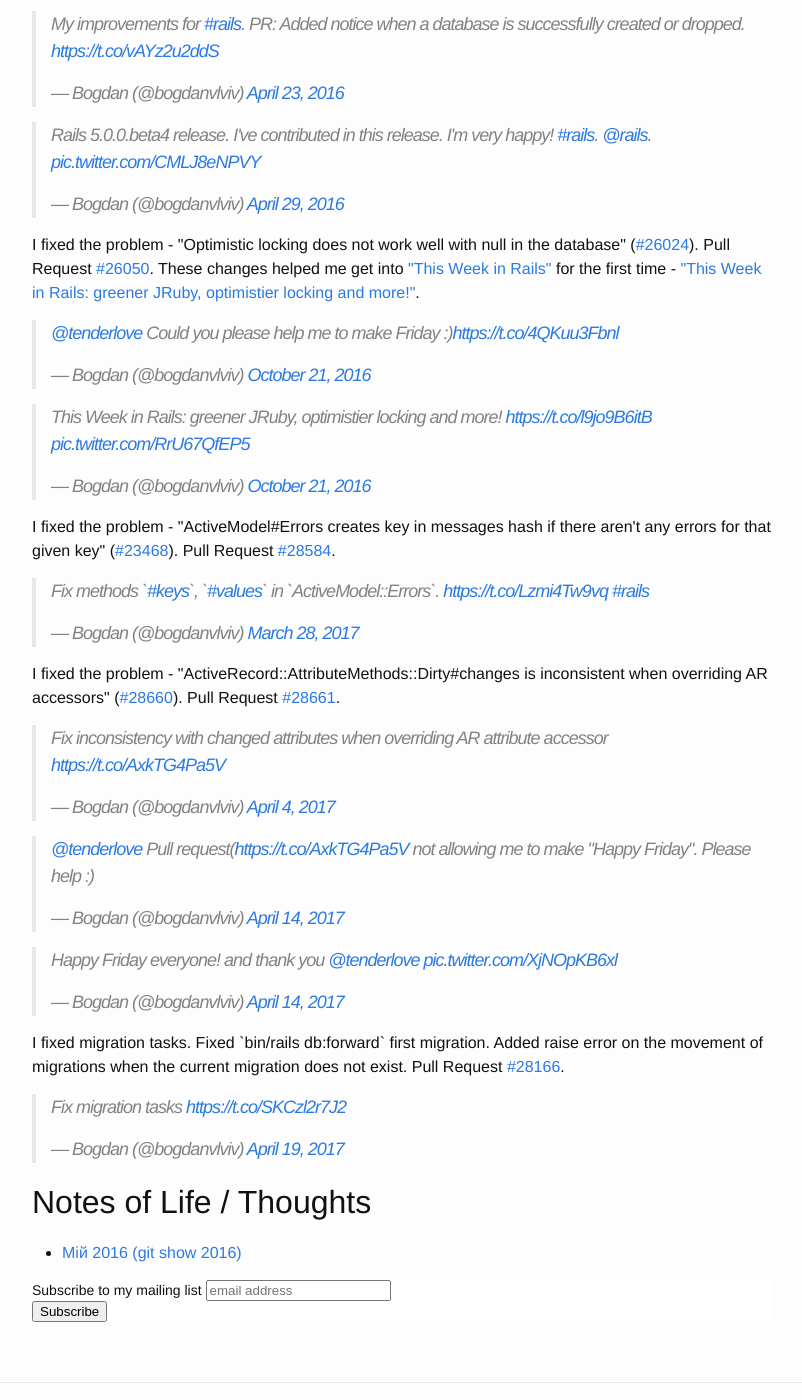
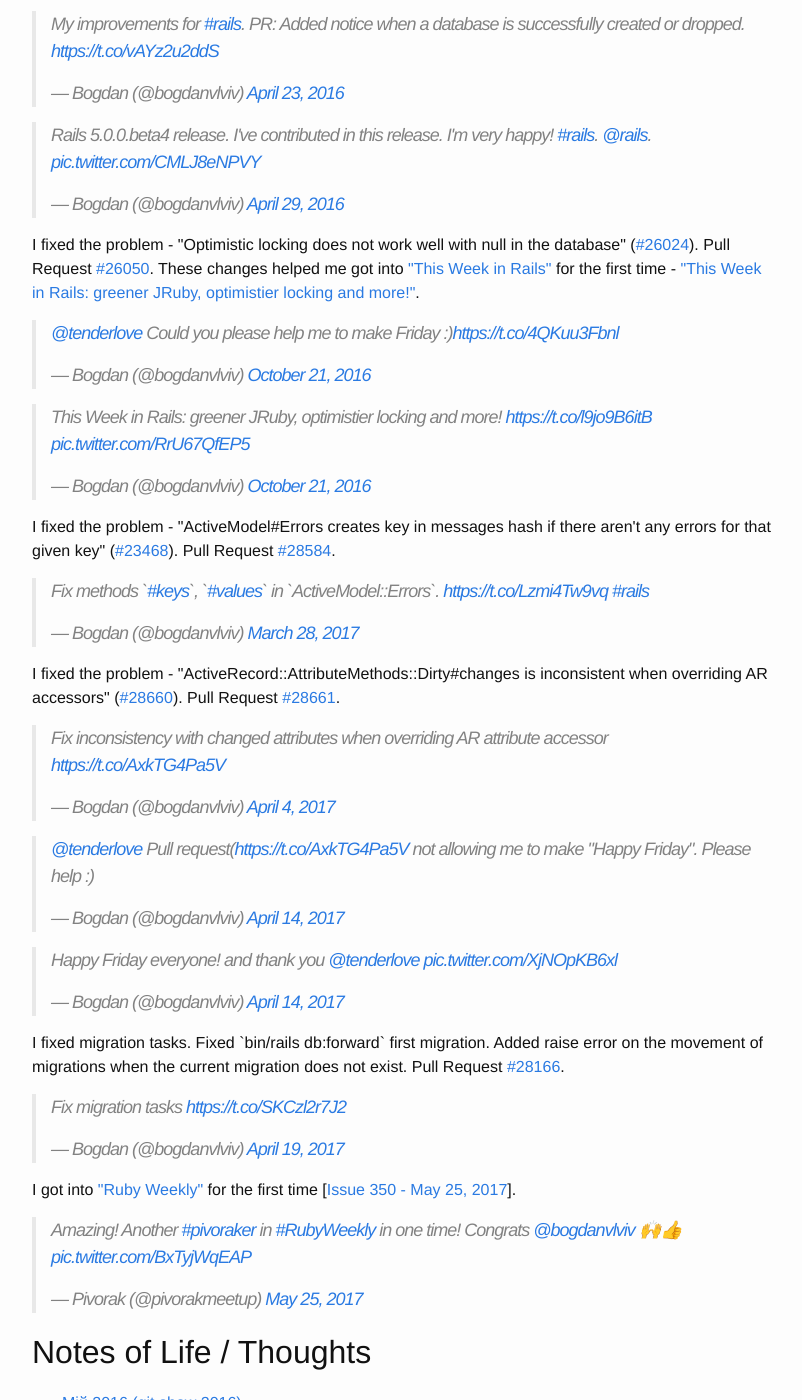
Before and after one commit to crowdpro3/bogdanvlviv.github.io, a Jekyll site: the page built from about.html, in a window 1280 px wide and 1400 px high, scrolled down 1242 px. Shown: the whole window, without its empty margins (238-1040 px from the left). Built offline with Jekyll 4.4.1, drawn with Linux system fonts in a browser that asks for light colours; comment, search, counter and statistics services are not loaded.

Commit message:
Add info about my getting into rubyweekly for the first time

```diff
--- a/about.html
+++ b/about.html
@@ -177,7 +177,7 @@
 <p>
   I fixed the problem - "Optimistic locking does not work well with null in the database" (<a href="https://github.com/rails/rails/issues/26024" target="_blank">#26024</a>).
   Pull Request <a href="https://github.com/rails/rails/pull/26050" target="_blank">#26050</a>.
-  These changes helped me get into <a href="https://rails-weekly.ongoodbits.com" target="_blank">"This Week in Rails"</a> for the first time - <a href="https://rails-weekly.ongoodbits.com/2016/10/21/greener-jruby-optimistier-locking-and-more" target="_blank">"This Week in Rails: greener JRuby, optimistier locking and more!"</a>.
+  These changes helped me got into <a href="https://rails-weekly.ongoodbits.com" target="_blank">"This Week in Rails"</a> for the first time - <a href="https://rails-weekly.ongoodbits.com/2016/10/21/greener-jruby-optimistier-locking-and-more" target="_blank">"This Week in Rails: greener JRuby, optimistier locking and more!"</a>.
 
   <blockquote class="twitter-tweet" data-lang="en"><p lang="en" dir="ltr"><a href="https://twitter.com/tenderlove" target="_blank">@tenderlove</a> Could you please help me to make Friday :)<a href="https://t.co/4QKuu3Fbnl" target="_blank">https://t.co/4QKuu3Fbnl</a></p>&mdash; Bogdan (@bogdanvlviv) <a href="https://twitter.com/bogdanvlviv/status/789496210264559616" target="_blank">October 21, 2016</a></blockquote>
   <blockquote class="twitter-tweet" data-lang="en"><p lang="en" dir="ltr">This Week in Rails: greener JRuby, optimistier locking and more! <a href="https://t.co/l9jo9B6itB" target="_blank">https://t.co/l9jo9B6itB</a> <a href="https://t.co/RrU67QfEP5" target="_blank">pic.twitter.com/RrU67QfEP5</a></p>&mdash; Bogdan (@bogdanvlviv) <a href="https://twitter.com/bogdanvlviv/status/789588655031652352" target="_blank">October 21, 2016</a></blockquote>
@@ -213,6 +213,12 @@
   <blockquote class="twitter-tweet" data-lang="en"><p lang="en" dir="ltr">Fix migration tasks <a href="https://t.co/SKCzl2r7J2">https://t.co/SKCzl2r7J2</a></p>&mdash; Bogdan (@bogdanvlviv) <a href="https://twitter.com/bogdanvlviv/status/854846584898670596">April 19, 2017</a></blockquote>
 </p>
 
+<p>
+  I got into <a href="http://rubyweekly.com" target="_blank">"Ruby Weekly"</a> for the first time [<a href="http://rubyweekly.com/issues/350" target="_blank">Issue 350 - May 25, 2017</a>].
+
+  <blockquote class="twitter-tweet" data-lang="en"><p lang="en" dir="ltr">Amazing! Another <a href="https://twitter.com/hashtag/pivoraker?src=hash">#pivoraker</a> in <a href="https://twitter.com/hashtag/RubyWeekly?src=hash">#RubyWeekly</a> in one time! Congrats <a href="https://twitter.com/bogdanvlviv">@bogdanvlviv</a> 🙌👍 <a href="https://t.co/BxTyjWqEAP">pic.twitter.com/BxTyjWqEAP</a></p>&mdash; Pivorak (@pivorakmeetup) <a href="https://twitter.com/pivorakmeetup/status/867769708329750528">May 25, 2017</a></blockquote>
+</p>
+
 <h2>Notes of Life / Thoughts</h2>
 
 <ul>
```
